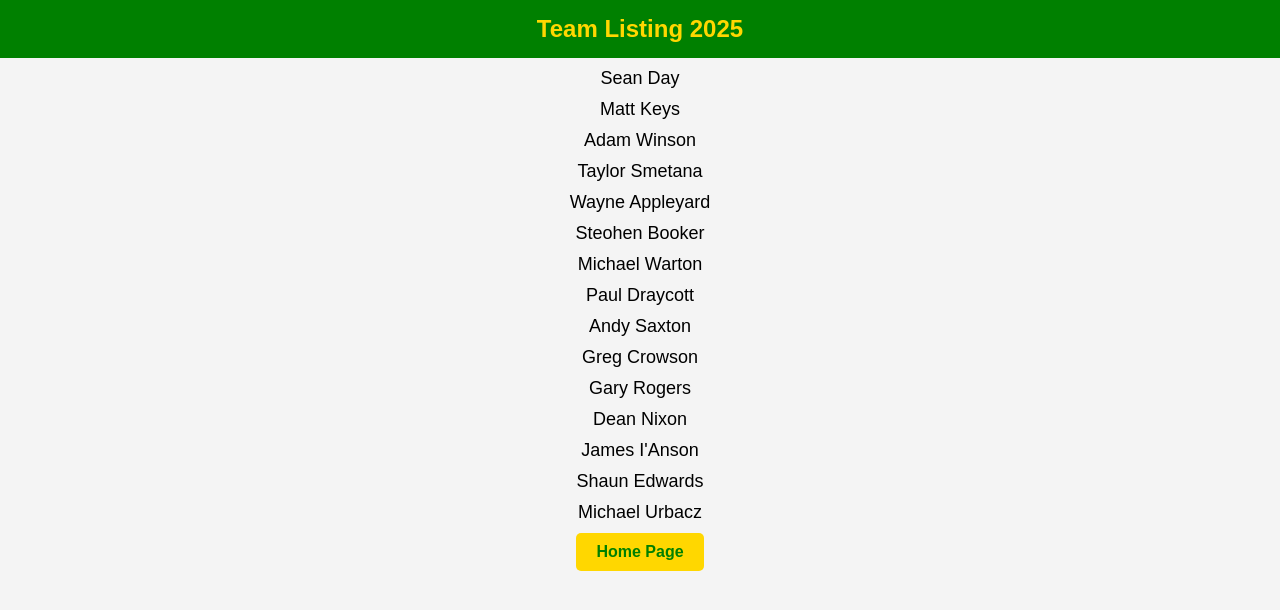
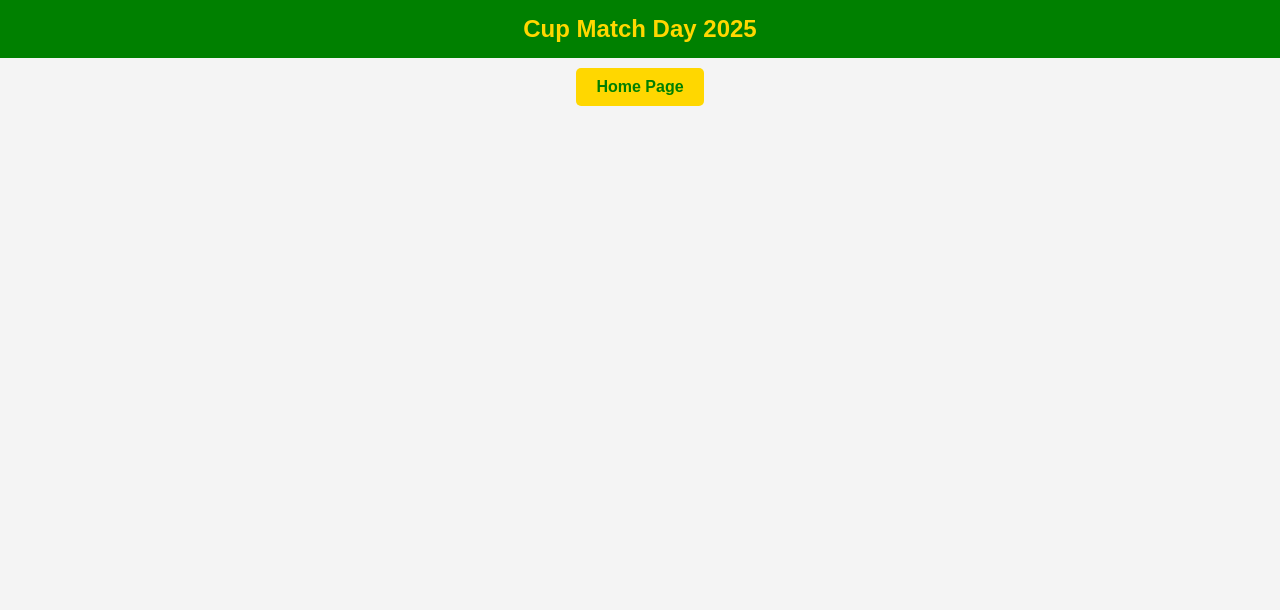
Before and after one commit to StaplefordCCIL/cup-day, a plain HTML site: page index.html in a window 1280 px wide. Drawn offline with Linux system fonts and the light colour scheme.

Commit message:
Update index.html

```diff
--- a/index.html
+++ b/index.html
@@ -51,26 +51,8 @@
 <body>
 
 <header>
-    <h1>Team Listing 2025</h1>
+    <h1>Cup Match Day 2025</h1>
 </header>
-
-<section>
-    <div class="sub-header">Sean Day</div>
-    <div class="sub-header">Matt Keys</div>
-    <div class="sub-header">Adam Winson</div>
-    <div class="sub-header">Taylor Smetana</div>
-    <div class="sub-header">Wayne Appleyard</div>
-    <div class="sub-header">Steohen Booker</div>
-    <div class="sub-header">Michael Warton</div>
-    <div class="sub-header">Paul Draycott</div>
-    <div class="sub-header">Andy Saxton</div>
-    <div class="sub-header">Greg Crowson</div>
-    <div class="sub-header">Gary Rogers</div>
-    <div class="sub-header">Dean Nixon</div>
-    <div class="sub-header">James I'Anson</div>
-    <div class="sub-header">Shaun Edwards</div>
-    <div class="sub-header">Michael Urbacz</div>
-</section>
 
 <p><a href="https://staplefordccil.github.io/home/" class="button-link">Home Page</a></p>
 
```
